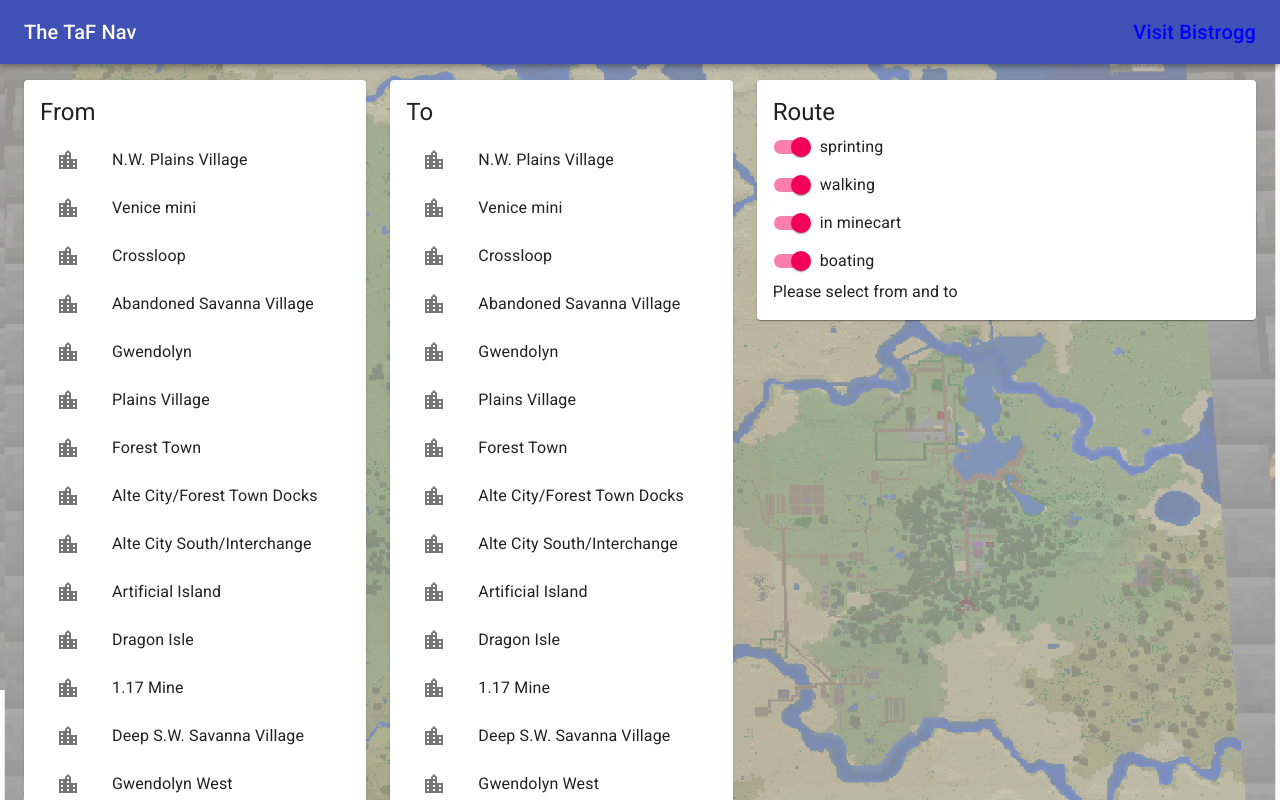
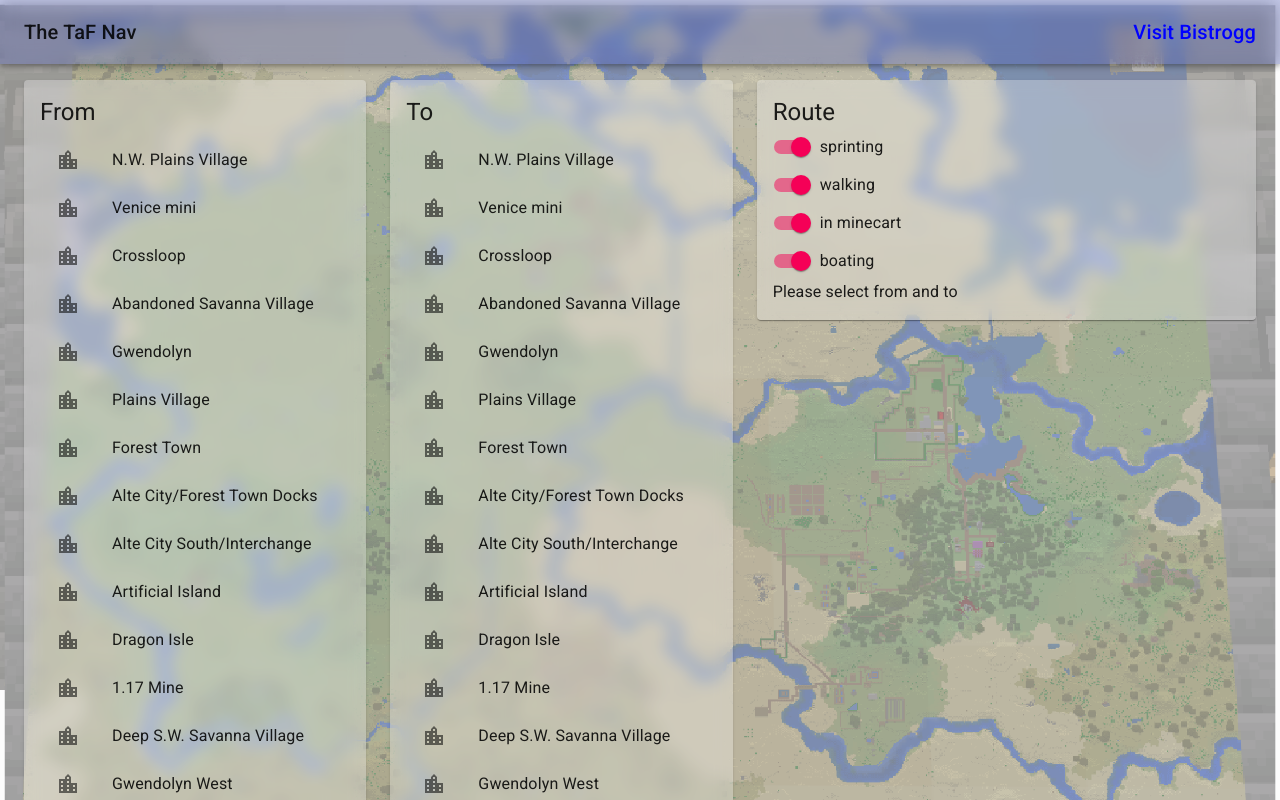
Before and after one commit to tackley/taf-nav, a Next.js app: page / in a window 1280 px wide. Shown: the top 800 px of the page. Built offline with nearby package versions, Linux system fonts and the light colour scheme.

Commit message:
Fancy alpha filtering

```diff
--- a/pages/index.tsx
+++ b/pages/index.tsx
@@ -7,6 +7,7 @@ import {
   Toolbar,
   Typography,
   makeStyles,
+  alpha,
 } from "@material-ui/core";
 import React, { useState } from "react";
 import { CityList } from "../src/components/CityList";
@@ -16,9 +17,31 @@ import { TransportType } from "../src/lib/transport_modes";
 import Image from "next/image";
 import MapImage from "../src/assets/map.png";
 
+/*
+rgba(255, 255, 255, 0.08);
+-webkit-backdrop-filter: blur(32px);
+*/
+const useStyles = makeStyles((theme) => ({
+  bkg: {
+    position: "absolute",
+    zIndex: -5,
+    opacity: 0.5,
+  },
+  paperRoot: {
+    backgroundColor: "rgba(255, 255, 255, 0.3)",
+    backdropFilter: "blur(8px)",
+  },
+  appBarRoot: {
+    backgroundColor: alpha(theme.palette.primary.main, 0.3),
+    backdropFilter: "blur(8px)",
+  },
+}));
+
 const ContentBox: React.FC<{ title: string }> = (props) => {
+  const classes = useStyles();
+
   return (
-    <Paper>
+    <Paper classes={{ root: classes.paperRoot }}>
       <Box padding={2}>
         <Typography variant="h5">{props.title}</Typography>
         {props.children}
@@ -33,14 +56,6 @@ const defaultSwitchState: ToggleSwitches = {
   railway: true,
   waterway: true,
 };
-
-const useStyles = makeStyles((theme) => ({
-  bkg: {
-    position: "absolute",
-    zIndex: -5,
-    opacity: 0.5,
-  },
-}));
 
 export default function Home() {
   const [from, setFrom] = useState<string | null>(null);
@@ -61,7 +76,11 @@ export default function Home() {
       <div className={classes.bkg}>
         <Image src={MapImage} alt="background map" />
       </div>
-      <AppBar position="static">
+      <AppBar
+        position="sticky"
+        color="transparent"
+        classes={{ root: classes.appBarRoot }}
+      >
         <Toolbar>
           <Typography variant="h6" style={{ flexGrow: 1 }}>
             The TaF Nav
--- a/src/theme.ts
+++ b/src/theme.ts
@@ -1,6 +1,8 @@
 import { createTheme } from "@material-ui/core/styles";
 
 // Create a theme instance.
-const theme = createTheme({});
+const theme = createTheme({
+  overrides: {},
+});
 
 export default theme;
```
